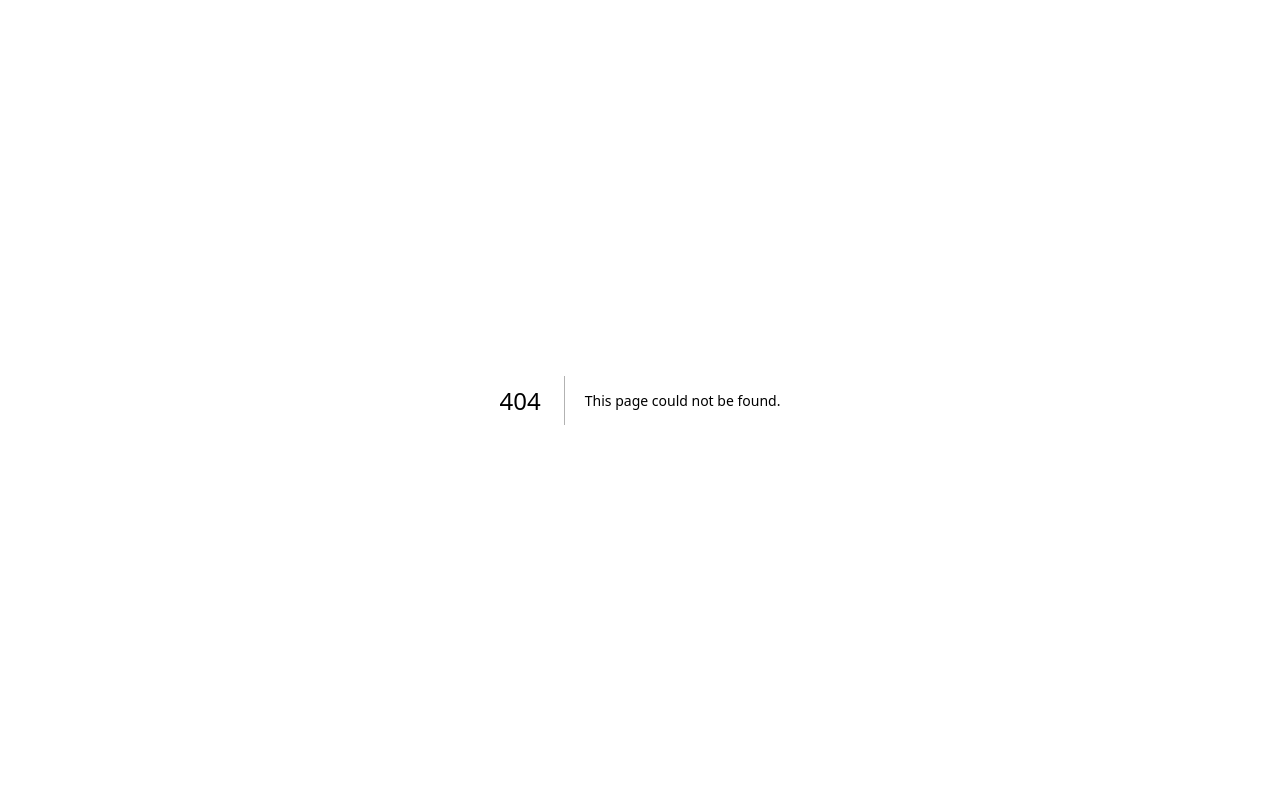
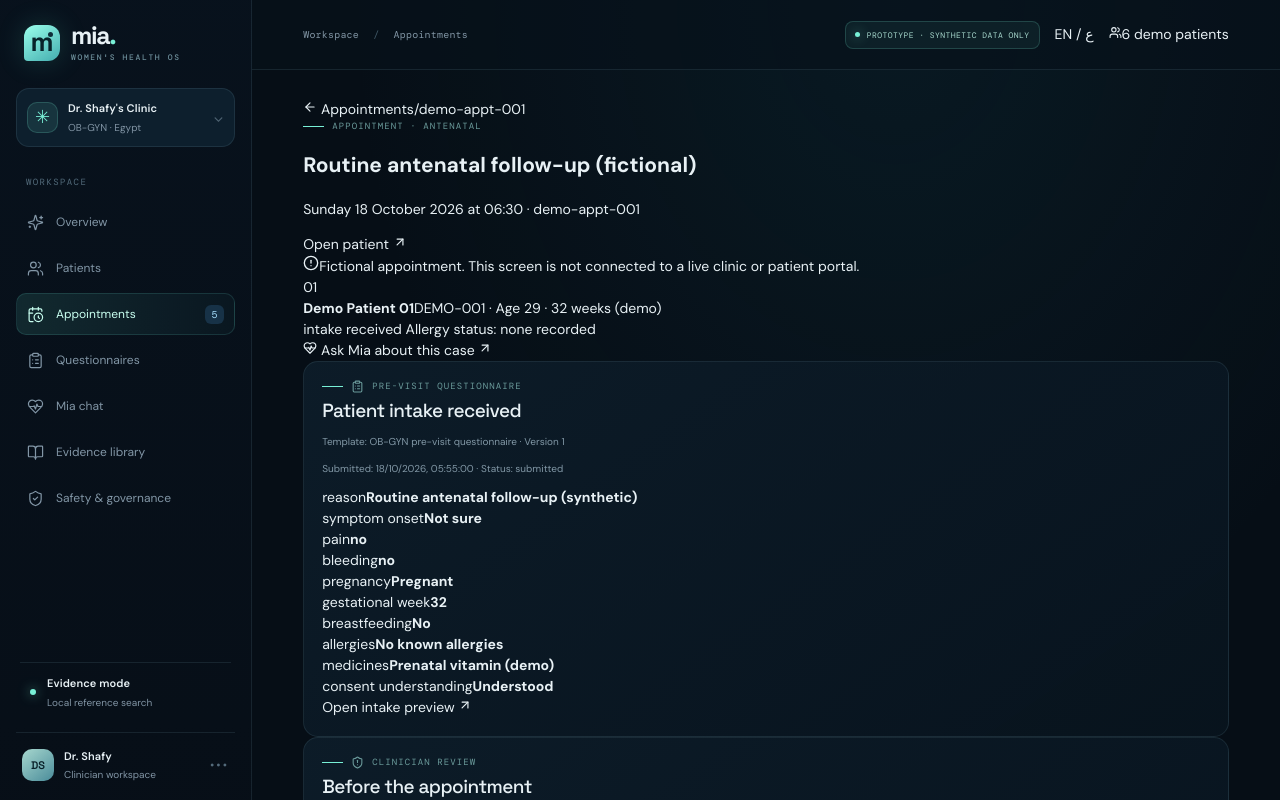
Before and after one commit to MohammedAbdelshafy/ai-front-desk, a Next.js app in the folder apps/mia-obgyn/: page /appointments/demo-appt-001 in a window 1280 px wide. Before the commit this address had no page. Shown: the top 800 px of the page. Built offline with nearby package versions, Linux system fonts and the light colour scheme.

Commit message:
feat: add OB-GYN page.tsx

```diff
--- /dev/null
+++ b/apps/mia-obgyn/src/app/appointments/[id]/page.tsx
@@ -0,0 +1,18 @@
+import Link from "next/link";
+import { notFound } from "next/navigation";
+import { ArrowLeft, ArrowUpRight, CalendarClock, ClipboardList, HeartPulse, ShieldAlert } from "lucide-react";
+import { AppShell, DemoWarning, Eyebrow, PageHeading, StatusPill } from "@/components/app-shell";
+import { buildAppointmentContext } from "@/lib/demo/repositories";
+
+export default async function AppointmentDetailPage({params}:{params:Promise<{id:string}>}) {
+ const {id}=await params; const context=buildAppointmentContext(id); if(!context) notFound();
+ const {appointment:a,patient:p,questionnaire:q}=context;
+ return <AppShell active="/appointments"><div className="backline"><Link href="/appointments"><ArrowLeft size={14}/> Appointments</Link><span>/</span>{a.id}</div>
+ <PageHeading eyebrow={`APPOINTMENT · ${a.service.toUpperCase()}`} title={a.reason} description={`${new Date(a.dateTime).toLocaleString("en-GB",{dateStyle:"full",timeStyle:"short"})} · ${a.id}`} action={<Link href={`/patients/${p.id}`} className="button-quiet">Open patient <ArrowUpRight size={14}/></Link>}/>
+ <DemoWarning>Fictional appointment. This screen is not connected to a live clinic or patient portal.</DemoWarning>
+ <section className="appointment-banner"><div className="patient-initial large-initial">{p.displayId.slice(-2)}</div><div className="appointment-banner-main"><b>{p.demoName}</b><span>{p.displayId} · Age {p.ageYears} · {p.obstetricHistory.gestationalWeeks? `${p.obstetricHistory.gestationalWeeks} weeks (demo)`:"Gestational age not recorded"}</span><div><StatusPill kind="blue">{a.status.replaceAll("-"," ")}</StatusPill> <StatusPill kind={p.allergyStatus==="unknown"||p.allergyStatus==="not-reviewed"?"warn":"neutral"}>{p.allergyStatus==="unknown"||p.allergyStatus==="not-reviewed"?"Allergy status needs review":p.allergyStatus==="known-allergies"?"Allergy on record":"Allergy status: none recorded"}</StatusPill></div></div><Link className="button-primary" href={`/mia?context=${a.id}`}><HeartPulse size={14}/> Ask Mia about this case <ArrowUpRight size={14}/></Link></section>
+ <section className="detail-grid"><article className="panel"><Eyebrow><ClipboardList size={13}/> PRE-VISIT QUESTIONNAIRE</Eyebrow><h2>{q?"Patient intake received":"No submitted intake"}</h2>{q?<><p>Template: OB-GYN pre-visit questionnaire · Version {q.templateVersion}</p><p className="muted-copy">Submitted: {q.submittedAt?new Date(q.submittedAt).toLocaleString("en-GB"):"Not recorded"} · Status: {q.status}</p><div className="answer-list">{Object.entries(q.answers).map(([key,value])=><div className="answer-row" key={key}><span>{key.replaceAll("-"," ")}</span><b>{value}</b></div>)}</div></>:<p>Questionnaire not submitted in this demo. Open the intake flow to preview the questions.</p>}<Link className="button-quiet" href={`/intake-demo/${a.id}`}>Open intake preview <ArrowUpRight size={14}/></Link></article>
+ <article className="panel"><Eyebrow><ShieldAlert size={13}/> CLINICIAN REVIEW</Eyebrow><h2>Before the appointment</h2><p>Review patient-reported information alongside the verified clinical record. “Unknown” and missing fields are not negative findings.</p><div className="review-check"><span>01</span><div><b>Allergies and reactions</b><small>{p.allergyStatus==="unknown"?"Unknown · must be clarified":p.allergyStatus==="not-reviewed"?"Not reviewed":p.allergyStatus==="known-allergies"?"A synthetic allergy is recorded":"No known allergies recorded in this synthetic case"}</small></div></div><div className="review-check"><span>02</span><div><b>Current medicines</b><small>{p.medicines.length? `${p.medicines.length} synthetic medicine statement(s); verification required`:"Medication history not established"}</small></div></div><div className="review-check"><span>03</span><div><b>Pregnancy / lactation context</b><small>Confirm dates, pregnancy stage, breastfeeding and relevant history when applicable.</small></div></div><div className="review-check"><span>04</span><div><b>Evidence lookup</b><small>Use current local protocol and specialist review for treatment decisions.</small></div></div><Link href={`/mia?context=${a.id}`} className="button-primary full-button"><HeartPulse size={14}/> Ask Mia with selected demo context</Link></article></section>
+ <div className="page-action-row"><Link className="button-quiet" href={`/patients/${p.id}`}><ArrowLeft size={14}/> Patient record</Link><span className="muted-copy">No clinical action is executed by this prototype.</span></div>
+ </AppShell>;
+}
```
